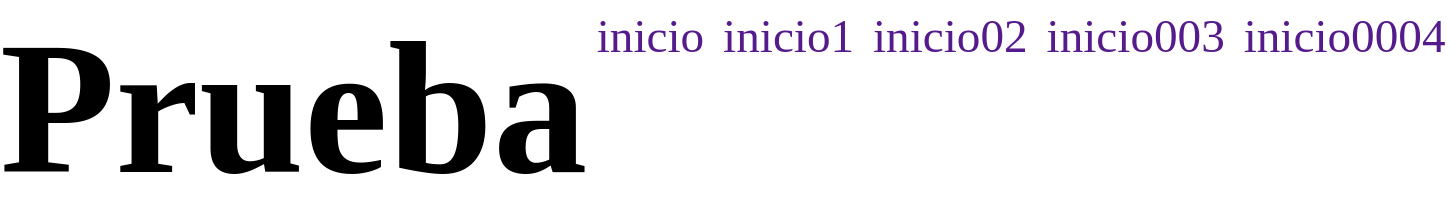
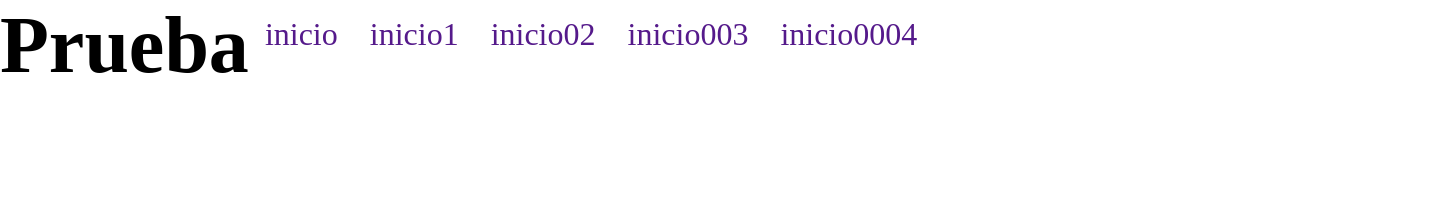
Before and after one commit to schamne65/pruebarem, a plain HTML site: page index.html in a window 1280 px wide. Shown: the whole page, 1455 px wide, since content can reach past the window. Drawn offline with Linux system fonts and the light colour scheme.

Commit message:
probando

```diff
--- a/prueba/style.css
+++ b/prueba/style.css
@@ -2,7 +2,7 @@
     box-sizing: border-box;
     padding: 0;
     margin: 0;
-    font-size: 59%;
+
 }
 
 header{
@@ -17,7 +17,7 @@ header div nav ul{
 
 }
 
-h1{font-size: 20rem;}
+h1{font-size: 5rem;}
 
 header div nav ul li{
     text-decoration: none;
@@ -26,5 +26,5 @@ header div nav ul li{
 
 header div nav ul li a{
     text-decoration: none;
-    font-size: 5rem;
+    font-size: 2rem;
 }
```
